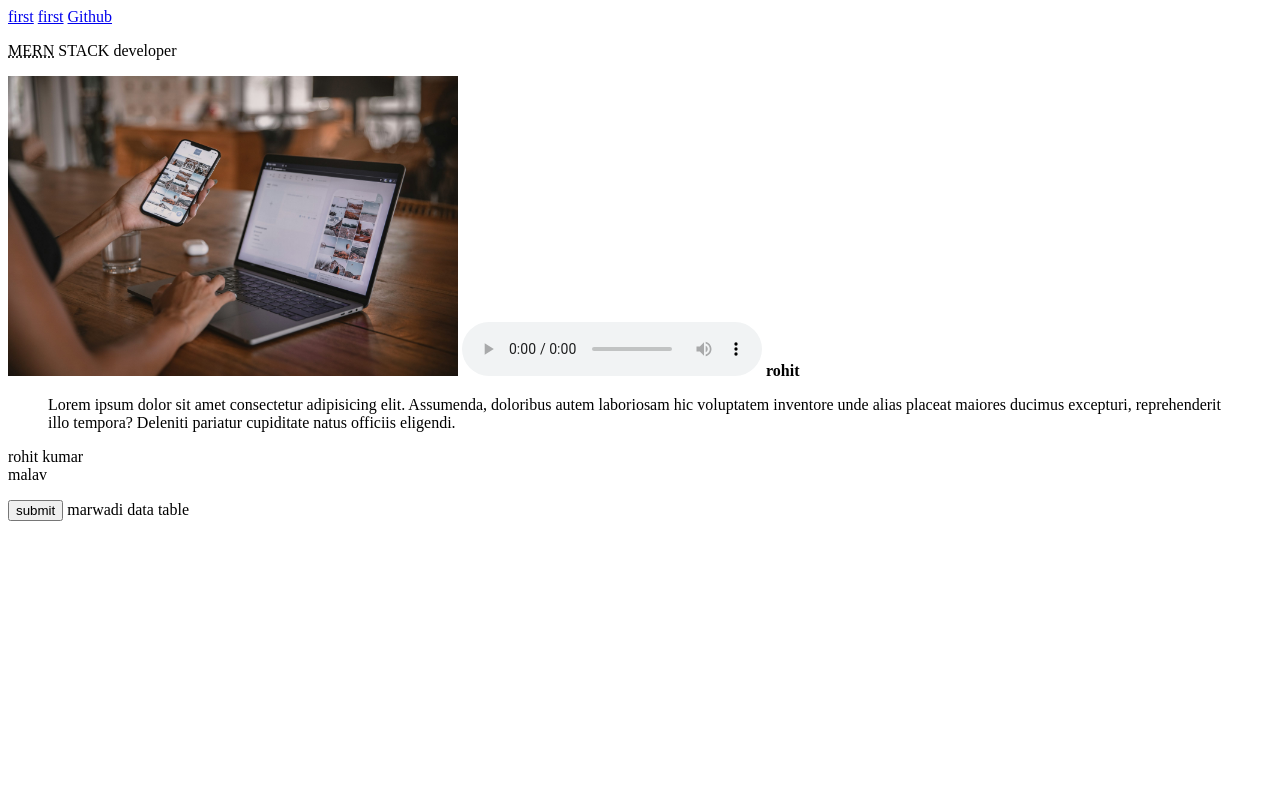
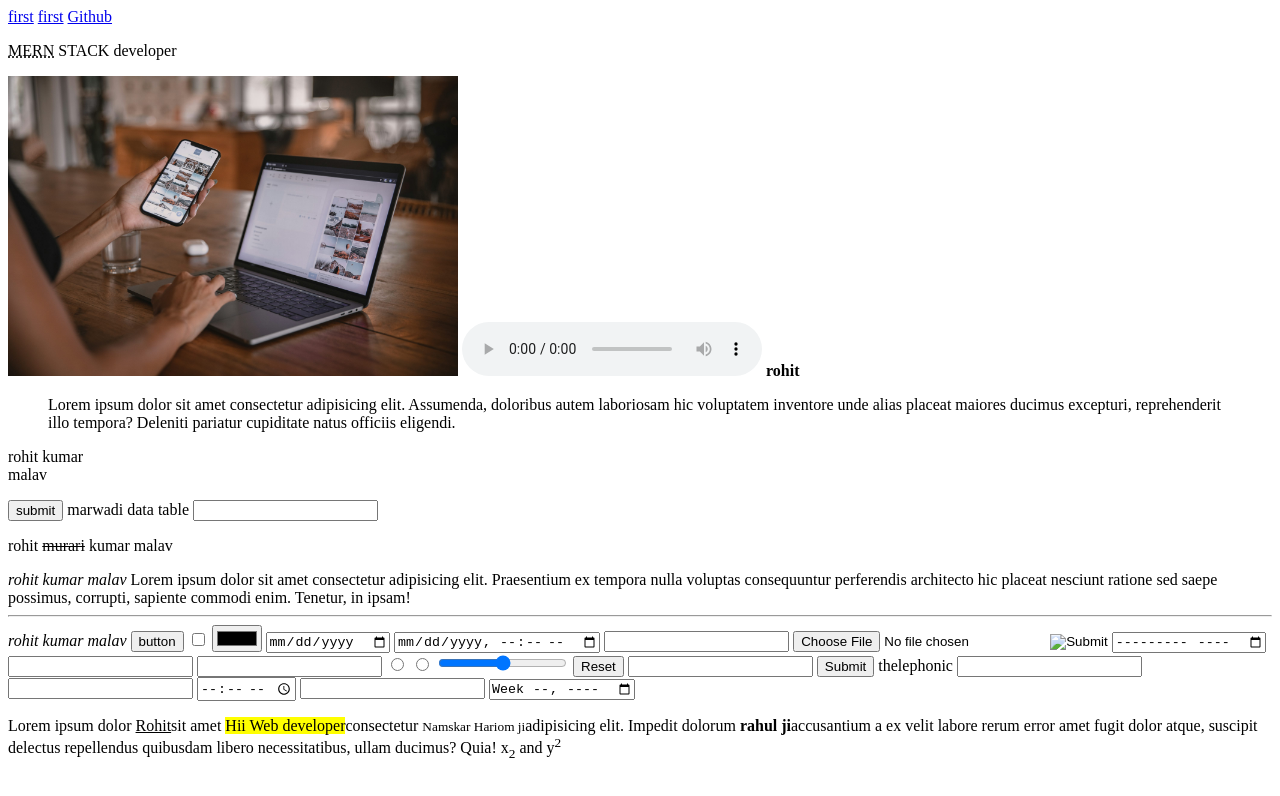
Before and after one commit to rohit1620/practiceRevision, a plain HTML site: page index.html in a window 1280 px wide. Drawn offline with Linux system fonts and the light colour scheme.

Commit message:
add many tag practice

```diff
--- a/index.html
+++ b/index.html
@@ -94,6 +94,83 @@
     <caption>
       marwadi data table
     </caption>
+
+    <!-- datalist tag -->
+    <input type="text" list="fruits" />
+    <datalist id="fruits">
+      <option value="mango"></option>
+      <option value="banana"></option>
+      <option value="apple"></option>
+      <option value="graps"></option>
+      <option value="Orange"></option>
+    </datalist>
+
+    <!-- del tag -->
+    <p>rohit <del>murari</del> kumar malav</p>
+
+    <!-- div tag -->
+    <!-- em tag -->
+    <div>
+      <em>rohit kumar malav</em> Lorem ipsum dolor sit amet consectetur
+      adipisicing elit. Praesentium ex tempora nulla voluptas consequuntur
+      perferendis architecto hic placeat nesciunt ratione sed saepe possimus,
+      corrupti, sapiente commodi enim. Tenetur, in ipsam!
+    </div>
+
+    <!-- form tag -->
+
+    <!-- h1 to h6 TAG -->
+    <!-- head tag -->
+
+    <!-- hr tag -->
+    <hr />
+    <!-- html tag -->
+
+    <!-- i tag -->
+    <i>rohit kumar malav</i>
+
+    <!-- img tag -->
+
+    <!-- input tag -->
+
+    <input type="button" name="" id="" value="button" />
+    <input type="checkbox" name="" id="" />
+    <input type="color" name="" id="" />
+    <input type="date" name="" id="" />
+    <input type="datetime-local" name="" id="" />
+    <input type="email" name="" id="" />
+    <input type="file" name="" id="" />
+    <input type="hidden" name="" id="" />
+    <input type="image" name="" id="" />
+    <input type="month" name="" id="" />
+    <input type="number" name="" id="" />
+    <input type="password" name="" id="" />
+    <input type="radio" name="rohit" id="" />
+    <input type="radio" name="rohit" id="" />
+    <input type="range" name="" id="" />
+    <input type="reset" name="" id="" />
+    <input type="search" name="" id="" />
+    <input type="submit" name="" id="" />
+    <!-- label tag beech me chipka diyo-->
+    <label for="user">thelephonic</label>
+    <input type="tel" name="" id="user" />
+    <input type="text" name="" id="" />
+    <input type="time" name="" id="" />
+    <input type="url" name="" id="" />
+    <input type="week" name="" id="" />
+
+    <!-- ins, mark, small, strong, sub, sup tag -->
+    <p>
+      Lorem ipsum dolor <ins>Rohit</ins>sit amet
+      <mark>Hii Web developer</mark>consectetur
+      <small>Namskar Hariom ji</small>adipisicing elit. Impedit dolorum
+      <strong>rahul ji</strong>accusantium a ex velit labore rerum error amet
+      fugit dolor atque, suscipit delectus repellendus quibusdam libero
+      necessitatibus, ullam ducimus? Quia! x<sub>2</sub> and y<sup>2</sup>
+    </p>
+
+    <!-- link tag -->
+    <link rel="stylesheet" href="./style.css" />
   </body>
   <script>
     const myFun = () => {
```
